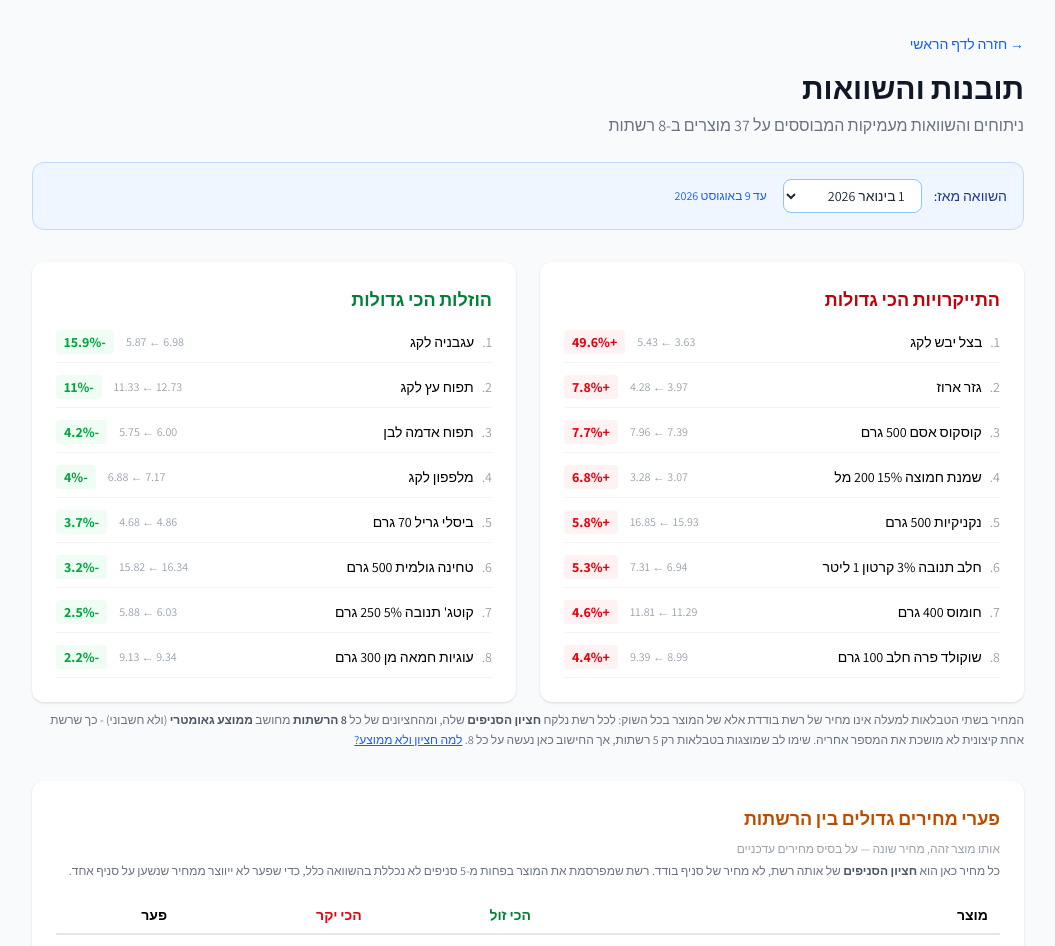
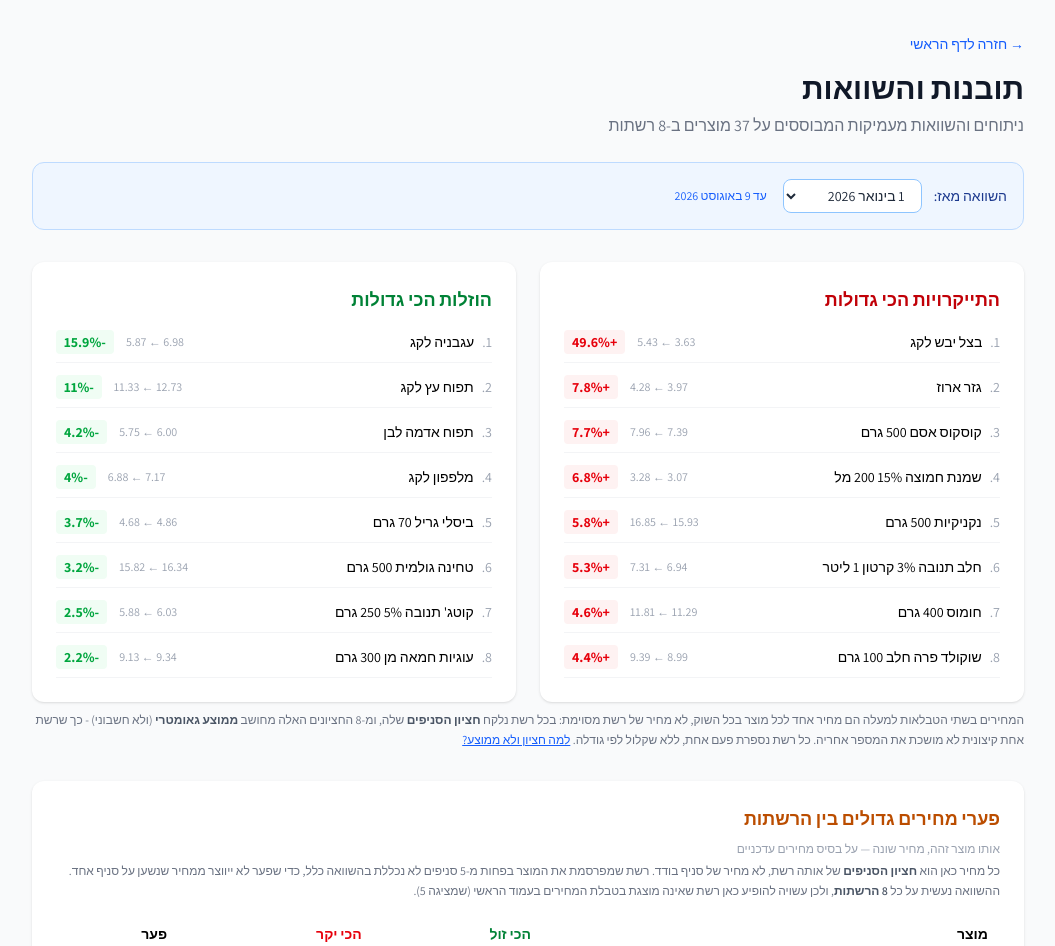
Before and after one commit to samueldratwa-TG/tsarchan-web, a Next.js app: page /insights in a window 1280 px wide. Shown: the top 946 px of the page, without its empty margins (112-1167 px from the left). Built offline with nearby package versions, Linux system fonts and the light colour scheme.

Commit message:
insights: fix misplaced note - increases/decreases panels show no chains at all
The 5-vs-8 chain caveat belongs to the chain-gap table, which names chains.
The increases/decreases panels show only product, before/after price and %.

```diff
--- a/app/components/InsightsClient.tsx
+++ b/app/components/InsightsClient.tsx
@@ -160,12 +160,11 @@ export function InsightsClient({ priceData, productMeta, chainGaps, universalCou
 
       {/* How the numbers in the two panels above are computed */}
       <p className="-mt-6 mb-8 text-xs text-gray-500 leading-relaxed">
-        המחיר בשתי הטבלאות למעלה אינו מחיר של רשת בודדת אלא של המוצר בכל השוק: לכל רשת נלקח
-        <strong className="font-semibold text-gray-600"> חציון הסניפים</strong> שלה, ומהחציונים
-        של כל <strong className="font-semibold text-gray-600">8 הרשתות</strong> מחושב
-        <strong className="font-semibold text-gray-600"> ממוצע גאומטרי</strong> (ולא חשבוני) -
-        כך שרשת אחת קיצונית לא מושכת את המספר אחריה. שימו לב שמוצגות בטבלאות רק 5 רשתות, אך
-        החישוב כאן נעשה על כל 8.{" "}
+        המחירים בשתי הטבלאות למעלה הם מחיר אחד לכל מוצר בכל השוק, לא מחיר של רשת מסוימת: בכל רשת
+        נלקח <strong className="font-semibold text-gray-600">חציון הסניפים</strong> שלה, ומ-8
+        החציונים האלה מחושב <strong className="font-semibold text-gray-600">ממוצע גאומטרי</strong>
+        {" "}(ולא חשבוני) - כך שרשת אחת קיצונית לא מושכת את המספר אחריה. כל רשת נספרת פעם אחת,
+        ללא שקלול לפי גודלה.{" "}
         <a href="/methodology" className="text-blue-600 hover:text-blue-800 underline">למה חציון ולא ממוצע?</a>
       </p>
 
@@ -176,7 +175,9 @@ export function InsightsClient({ priceData, productMeta, chainGaps, universalCou
         <p className="text-xs text-gray-500 mb-4 leading-relaxed">
           כל מחיר כאן הוא <strong className="font-semibold text-gray-600">חציון הסניפים</strong> של אותה
           רשת, לא מחיר של סניף בודד. רשת שמפרסמת את המוצר בפחות מ-5 סניפים לא נכללת בהשוואה כלל,
-          כדי שפער לא ייווצר ממחיר שנשען על סניף אחד.
+          כדי שפער לא ייווצר ממחיר שנשען על סניף אחד. ההשוואה נעשית על כל
+          <strong className="font-semibold text-gray-600"> 8 הרשתות</strong>, ולכן עשויה להופיע כאן
+          רשת שאינה מוצגת בטבלת המחירים בעמוד הראשי (שמציגה 5).
         </p>
         <div className="overflow-x-auto">
           <table className="w-full text-sm">
```
